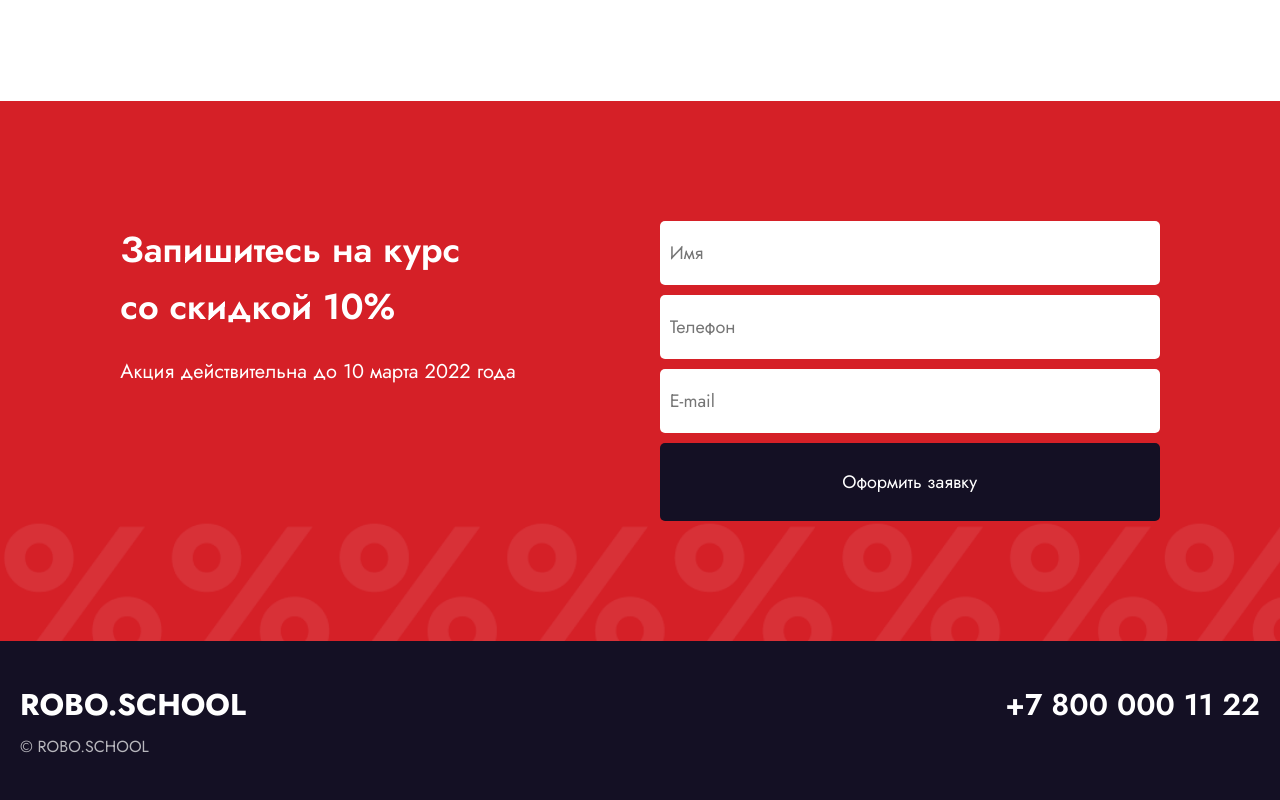
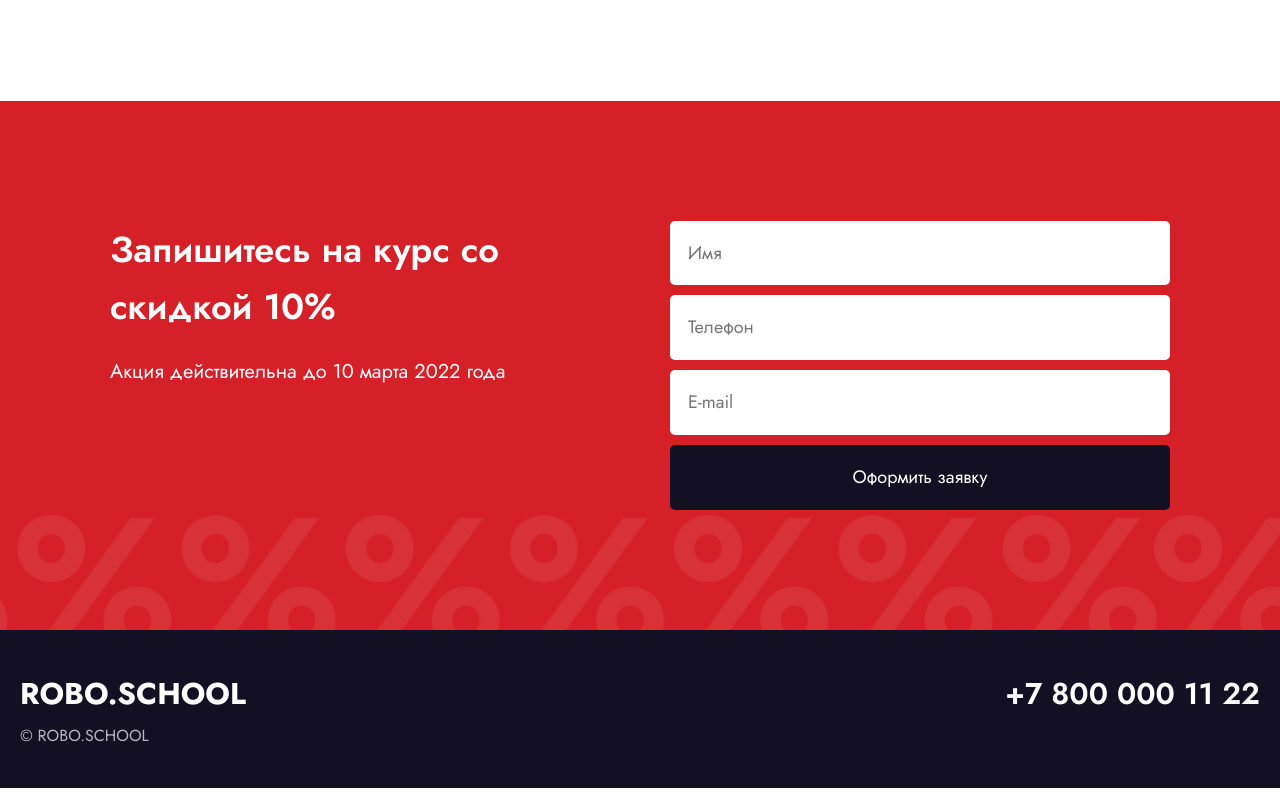
Before and after one commit to NIKITA-kvi/my_first_project, a website built with webpack: page src/pages/index.html in a window 1280 px wide. Shown: the part 3742-4542 px from the top of the page. Built offline with nearby package versions, Linux system fonts and the light colour scheme.

Commit message:
enroll section-form

```diff
--- a/src/pages/index.html
+++ b/src/pages/index.html
@@ -262,19 +262,19 @@
     <section class="enroll">
       <div class="container">
         <div class="enroll__content">
-          <div class="enroll__info enrrol-info">
+          <div class="enroll__info enroll-info">
             <h3 class="enroll-info__title">Запишитесь на курс со скидкой 10%</h3>
             <p class="enroll-info__text">Акция действительна до 10 марта 2022 года</p>
           </div>
 
-          <form class="enroll__form" action="">
-            <div class="enroll__field enroll-field">
-              <label class="enroll-field__label" for="name">Name</label>
+          <form class="enroll__form enroll-form">
+            <div class="enroll-form__field enroll-field">
+              <label class="enroll-field__label" for="name"></label>
               <input class="enroll-field__input" type="text" id="name" placeholder="Имя" required />
             </div>
 
-            <div class="enroll__field enroll-field">
-              <label class="enroll-field__label" for="tel">Phone</label>
+            <div class="enroll-form__field enroll-field">
+              <label class="enroll-field__label" for="tel"></label>
               <input
                 class="enroll-field__input"
                 type="tel"
@@ -284,8 +284,8 @@
               />
             </div>
 
-            <div class="enroll__field enroll-field">
-              <label class="enroll-field__label" for="e-mail">E-mail</label>
+            <div class="enroll-form__field enroll-field">
+              <label class="enroll-field__label" for="e-mail"></label>
               <input
                 class="enroll-field__input"
                 type="email"
@@ -295,7 +295,7 @@
               />
             </div>
 
-            <button type="submit" class="btn btn--dark">Оформить заявку</button>
+            <button type="submit" class="btn btn--dark enroll__form-btn">Оформить заявку</button>
           </form>
         </div>
       </div>
--- a/src/styles/blocks/form.scss
+++ b/src/styles/blocks/enroll.scss
@@ -9,15 +9,16 @@
 
   &__content {
     display: flex;
-    justify-content: center;
+    justify-content: space-between;
     flex-wrap: wrap;
-    gap: 144px;
+    padding: 0 50px;
+    gap: 20px;
   }
 
   .enroll-info {
+    max-width: 476px;
+
     &__title {
-      width: 90%;
-      max-width: 350px;
       font-size: 36px;
       font-weight: 600;
       color: $text-color-tertiary;
@@ -33,22 +34,23 @@
   .enroll__form {
     display: flex;
     flex-direction: column;
-    min-width: 500px;
+    max-width: 500px;
+    flex: 1 1 0;
     gap: 10px;
+
+    &-btn {
+      padding: 18px;
+    }
   }
 
   .enroll-field {
     &__input {
+      padding: 18px;
       width: 100%;
-      padding: 10px;
       font-size: 18px;
-      height: 64px;
+      line-height: inherit;
       background-color: $bg-color-primary;
       border-radius: 5px;
-
-      &:focus::placeholder {
-        color: transparent;
-      }
     }
 
     &__label {
--- a/src/styles/main.scss
+++ b/src/styles/main.scss
@@ -9,5 +9,5 @@
 @use './blocks/benefits';
 @use './blocks/teachers';
 @use './blocks/packages';
-@use './blocks/form';
+@use './blocks/enroll';
 @use './blocks/footer';
```
